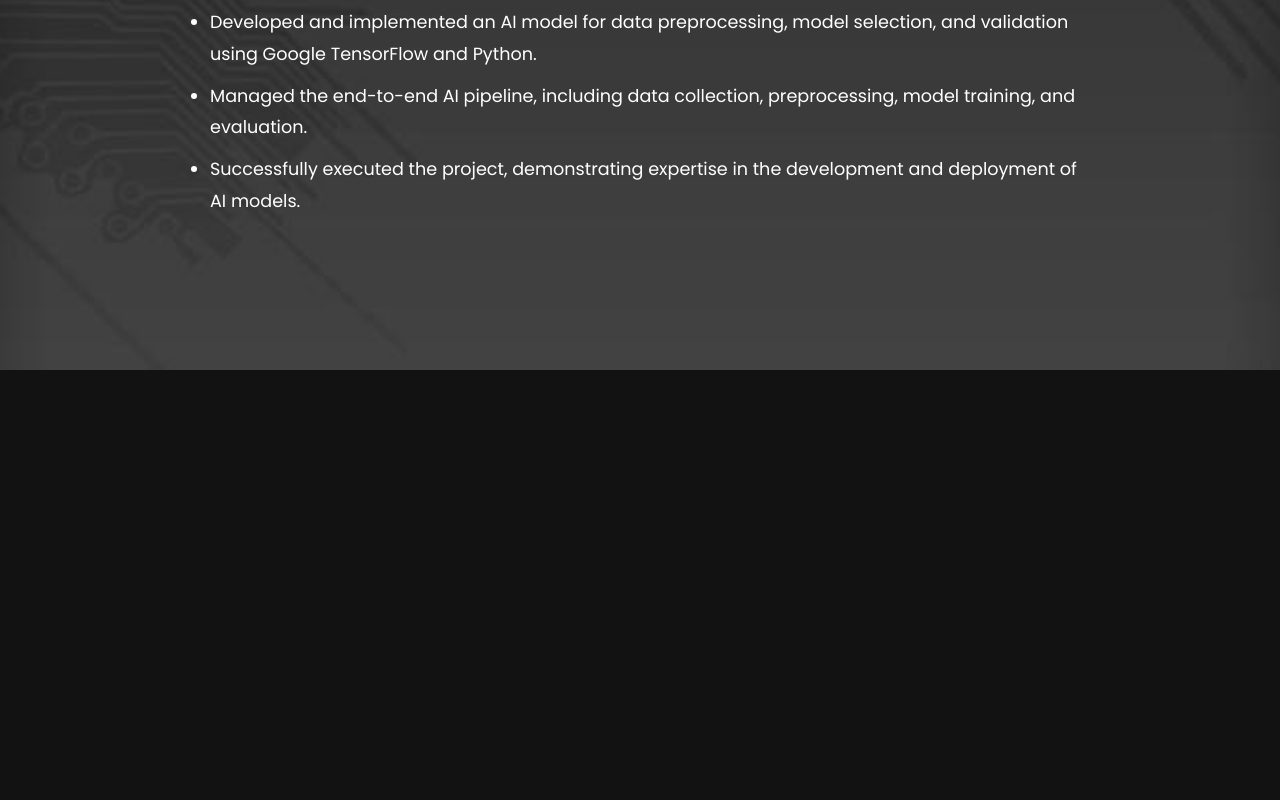
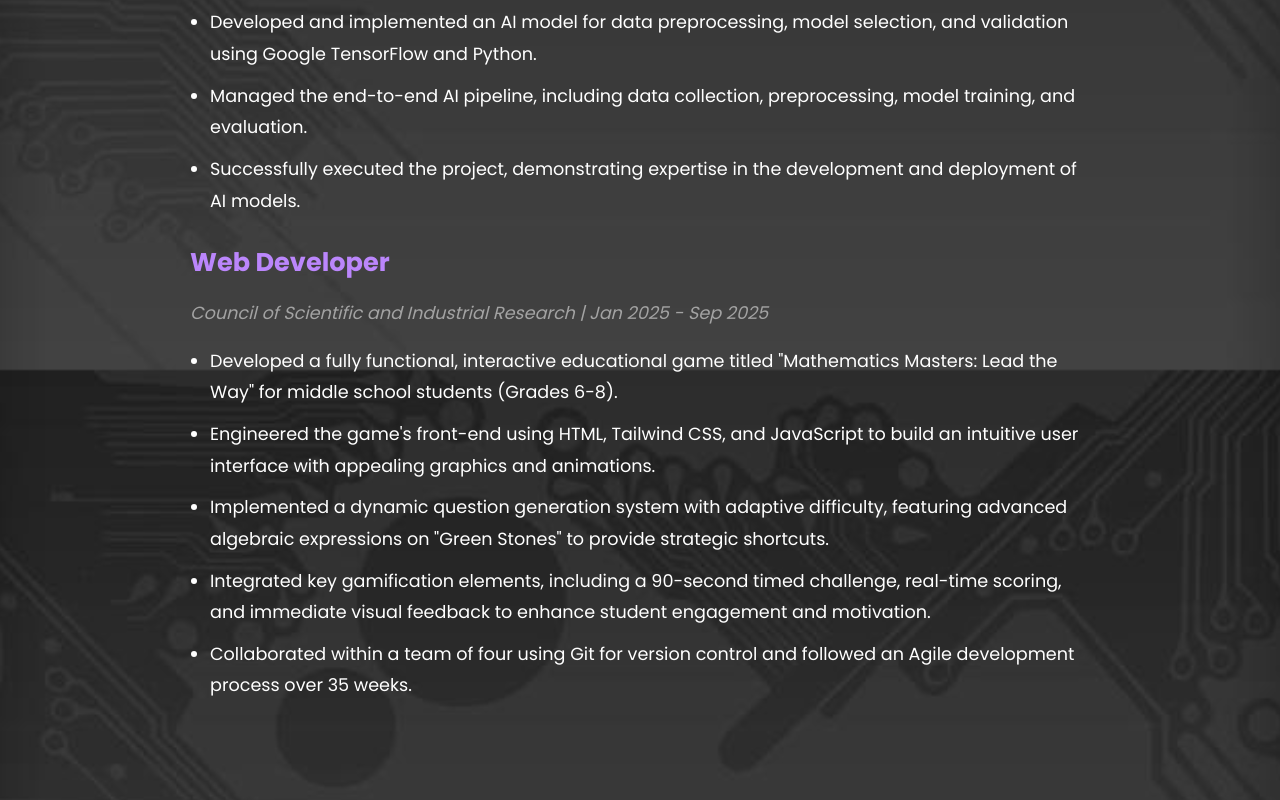
Before and after one commit to saivarshith123/My-Portfolio, a React (Create React App) app: page /experience in a window 1280 px wide. Shown: the part 430-1230 px from the top of the page. Before the commit the page ends 800 px from the top, so only its background shows below. Built offline with nearby package versions, Linux system fonts and the light colour scheme.

Commit message:
Update Experience.js

```diff
--- a/src/components/Experience.js
+++ b/src/components/Experience.js
@@ -15,6 +15,17 @@ const Experience = () => {
           <li>Successfully executed the project, demonstrating expertise in the development and deployment of AI models.</li>
         </ul>
       </div>
+      <div className="experience-item">
+        <h3>Web Developer </h3>
+        <p className="experience-details">Council of Scientific and Industrial Research | Jan 2025 - Sep 2025</p>
+        <ul className="responsibilities-list">
+          <li>Developed a fully functional, interactive educational game titled "Mathematics Masters: Lead the Way" for middle school students (Grades 6-8).</li>
+          <li>Engineered the game's front-end using HTML, Tailwind CSS, and JavaScript to build an intuitive user interface with appealing graphics and animations.</li>
+          <li>Implemented a dynamic question generation system with adaptive difficulty, featuring advanced algebraic expressions on "Green Stones" to provide strategic shortcuts.</li>
+          <li>Integrated key gamification elements, including a 90-second timed challenge, real-time scoring, and immediate visual feedback to enhance student engagement and motivation.</li>
+          <li>Collaborated within a team of four using Git for version control and followed an Agile development process over 35 weeks.</li>
+        </ul>
+      </div>
     </div>
   );
 };
```
